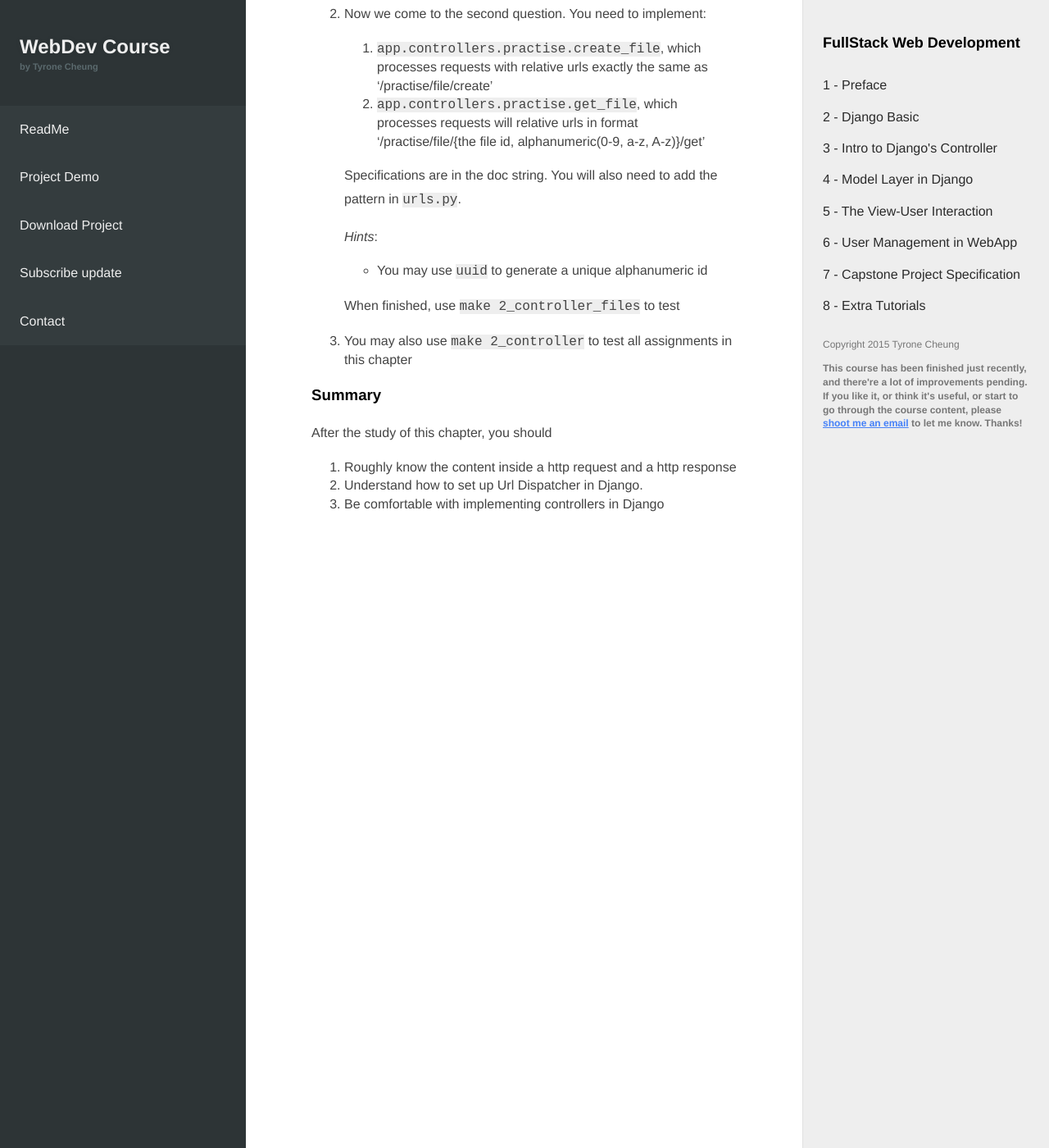
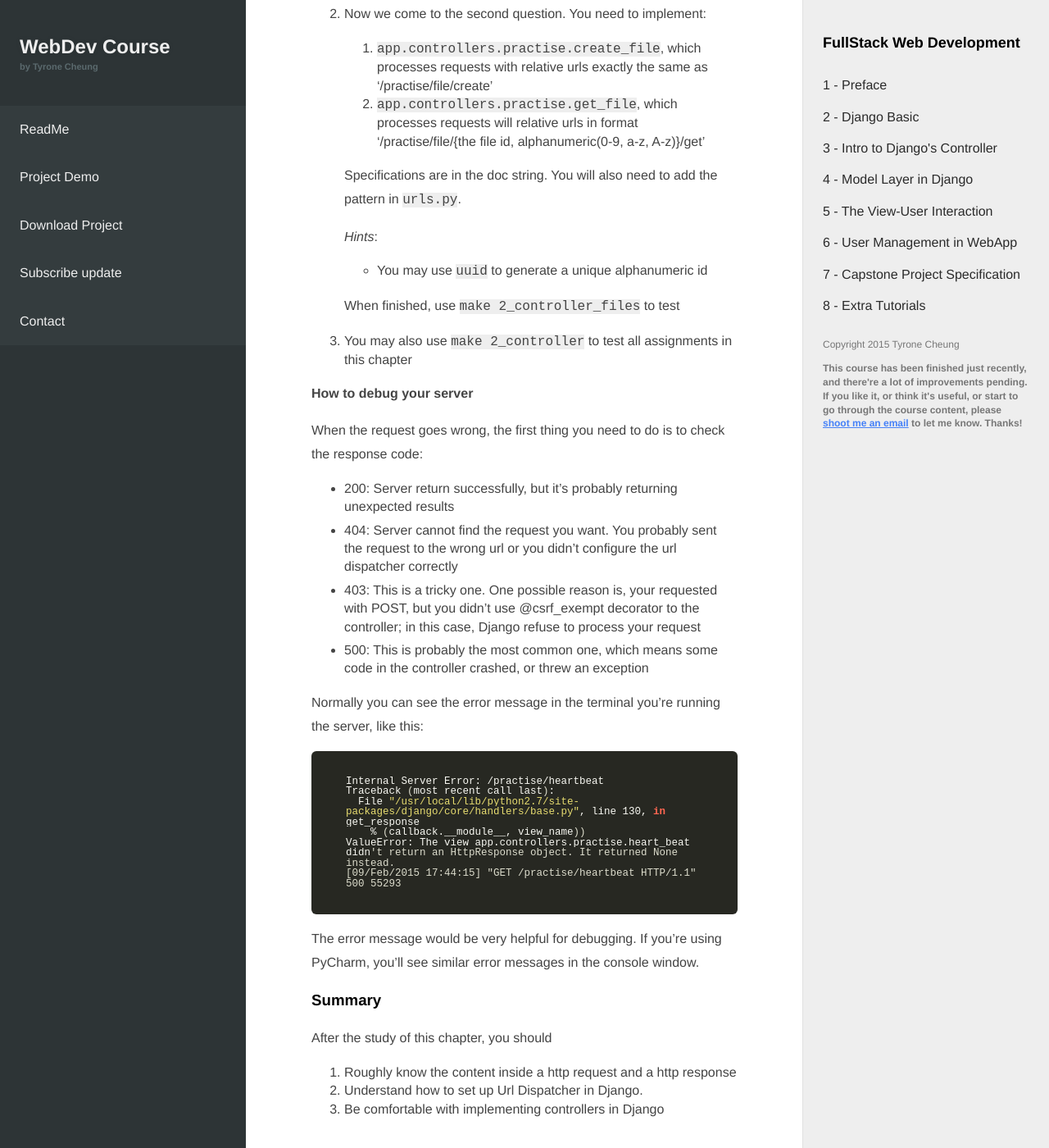
Before and after one commit to WebCoursify/webcoursify.github.io, a Jekyll site: the page built from content/2-MVC-Controller/2-Assignment.md, in a window 1280 px wide and 1400 px high, scrolled down 913 px. Shown: the whole window at 82% size. Built offline with Jekyll 4.4.1, drawn with Linux system fonts in a browser that asks for light colours; nearby versions of some CDN libraries; a script that is not in the unit is left out; comment, search, counter and statistics services are not loaded.

Commit message:
update content

```diff
--- a/_data/nav.yml
+++ b/_data/nav.yml
@@ -11,5 +11,5 @@
 - url: http://eepurl.com/_YOyb
   name: Subscribe update
 
-- url: mailto:firstprayer.zhang@gmail.com
+- url: http://zhangty.me
   name: Contact
--- a/content/2-MVC-Controller/2-Assignment.md
+++ b/content/2-MVC-Controller/2-Assignment.md
@@ -32,6 +32,30 @@ Now let's begin!
 
 3.  You may also use <code>make 2_controller</code> to test all assignments in this chapter
 
+**How to debug your server**
+
+When the request goes wrong, the first thing you need to do is to check the response code:
+
+*   200: Server return successfully, but it's probably returning unexpected results
+*   404: Server cannot find the request you want. You probably sent the request to the wrong url or you didn't configure the url dispatcher correctly
+*   403: This is a tricky one. One possible reason is, your requested with POST, but you didn't use @csrf_exempt decorator to the controller; in this case, Django refuse to process your request
+*   500: This is probably the most common one, which means some code in the controller crashed, or threw an exception
+
+Normally you can see the error message in the terminal you're running the server, like this:
+
+{% highlight bash %}
+Internal Server Error: /practise/heartbeat
+Traceback (most recent call last):
+  File "/usr/local/lib/python2.7/site-packages/django/core/handlers/base.py", line 130, in get_response
+    % (callback.__module__, view_name))
+ValueError: The view app.controllers.practise.heart_beat didn't return an HttpResponse object. It returned None instead.
+[09/Feb/2015 17:44:15] "GET /practise/heartbeat HTTP/1.1" 500 55293
+{% endhighlight %}
+
+The error message would be very helpful for debugging. If you're using PyCharm, you'll see similar error messages in the console window.
+
+
+
 ### Summary
 
 After the study of this chapter, you should
```
Also changed, not shown: content/4-MVC-View/index.md (+1 -1 lines).
